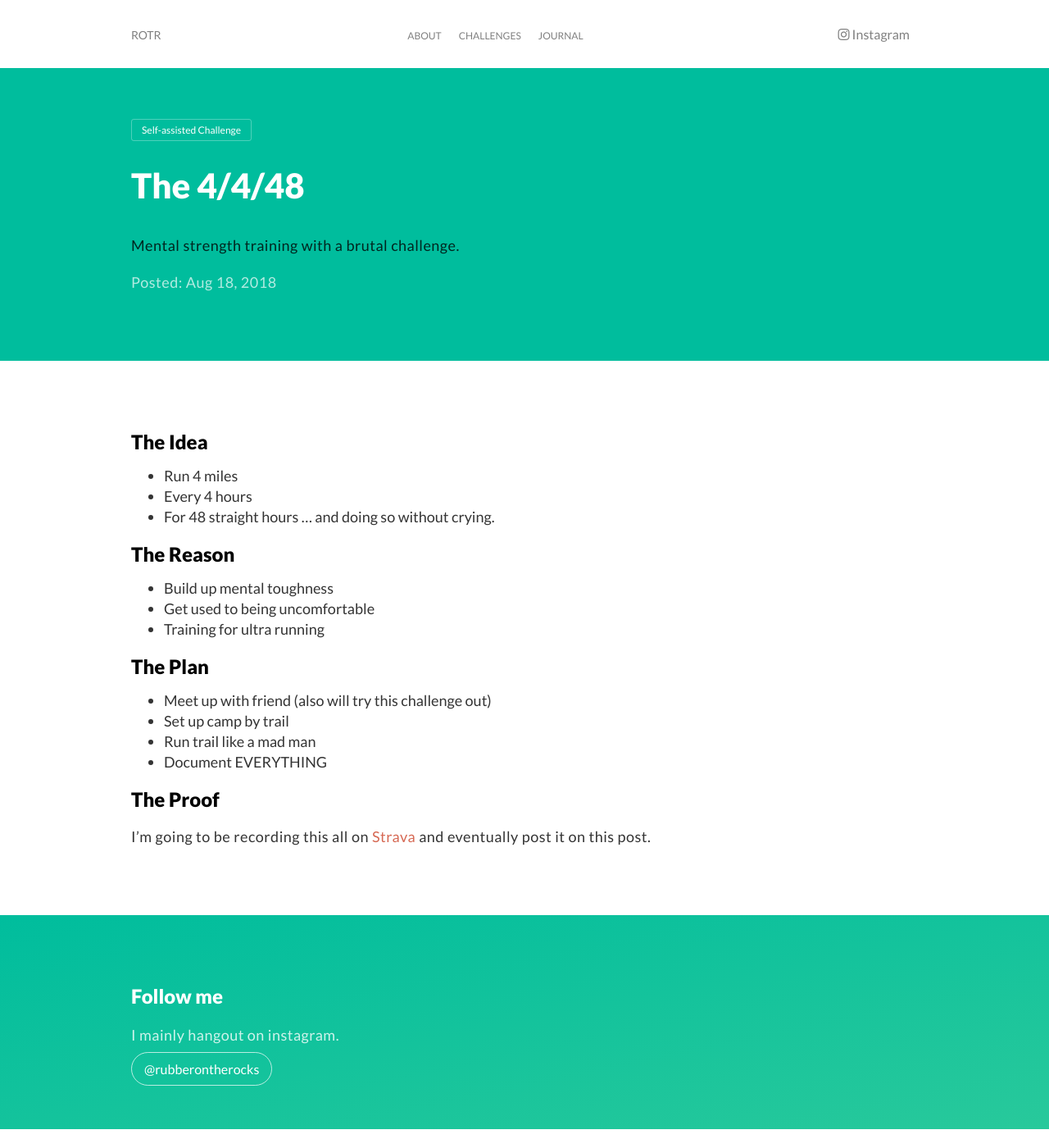
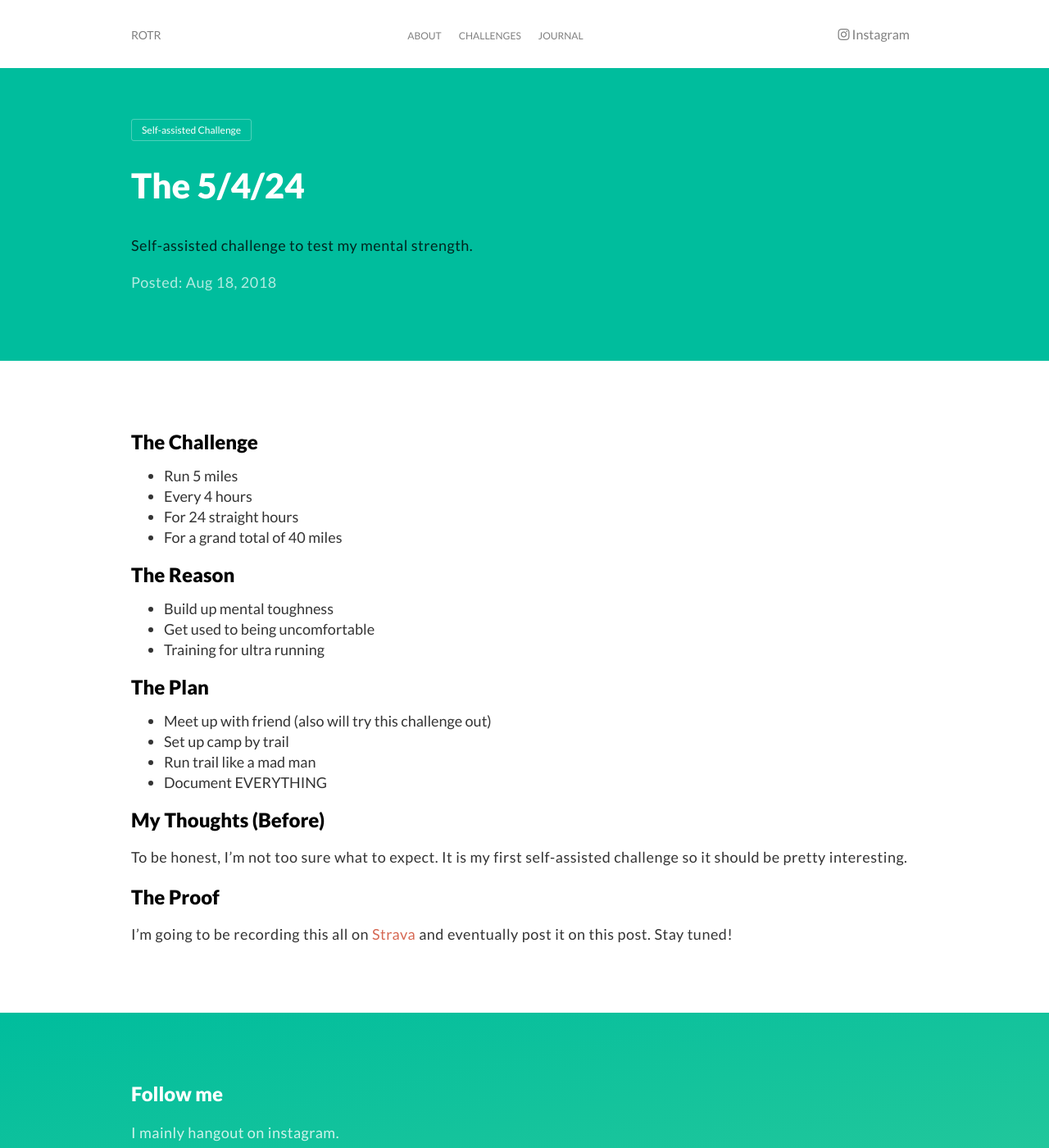
Before and after one commit to enriquezm/rotr, a Jekyll site: the page built from _posts/2018-08-17-the-four-four-fortyeight.md, in a window 1280 px wide and 1400 px high. Shown: the whole window at 82% size. Built offline with Jekyll 4.4.1, drawn with Linux system fonts in a browser that asks for light colours; nearby versions of some CDN libraries; comment, search, counter and statistics services are not loaded.

Commit message:
Update posts.

```diff
--- a/_posts/2018-08-17-the-four-four-fortyeight.md
+++ b/_posts/2018-08-17-the-four-four-fortyeight.md
@@ -1,17 +1,18 @@
 ---
 layout: post
-title:  "The 4/4/48"
+title:  "The 5/4/24"
 date:   2018-08-17 19:42:18 -0700
-lead: "Mental strength training with a brutal challenge."
+lead: "Self-assisted challenge to test my mental strength."
 category: "Self-assisted Challenge"
 published: true
 ---
 
-## The Idea
+## The Challenge
 
-- Run 4 miles
+- Run 5 miles
 - Every 4 hours
-- For 48 straight hours ... and doing so without crying.
+- For 24 straight hours
+- For a grand total of 40 miles
 
 ## The Reason
 
@@ -26,6 +27,10 @@ published: true
 - Run trail like a mad man
 - Document EVERYTHING
 
+## My Thoughts (Before)
+
+To be honest, I'm not too sure what to expect. It is my first self-assisted challenge so it should be pretty interesting.
+
 ## The Proof
 
-I'm going to be recording this all on [Strava](https://www.strava.com/athletes/32024171) and eventually post it on this post.
+I'm going to be recording this all on [Strava](https://www.strava.com/athletes/32024171) and eventually post it on this post. Stay tuned!
```
Also changed, not shown: _posts/2018-08-27-moonlight-madness-aftermath.md (+1 -1 lines).
